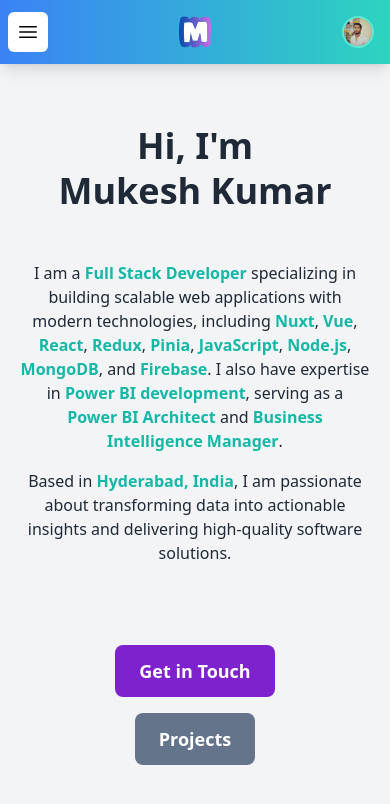
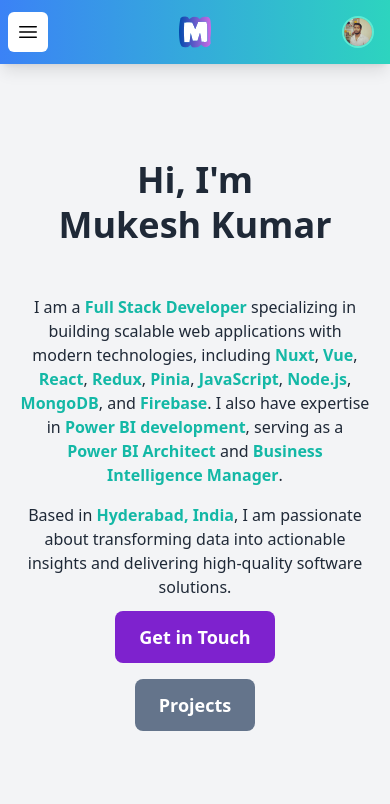
Before and after one commit to Mukeshdiksha2018/Personal-Website, a Nuxt app: page / in a window 390 px wide. Shown: the top 804 px of the page. Built offline with nearby package versions, Linux system fonts and the light colour scheme.

Commit message:
Home page
Home page unnecessary over-flow fixed

```diff
--- a/components/HomeContent.vue
+++ b/components/HomeContent.vue
@@ -4,7 +4,7 @@
   >
     <div class="max-w-6xl p-1 sm:p-1 md:p-1">
       <div
-        class="grid grid-cols-1 md:grid-cols-2 gap-8 md:gap-20 text-center md:text-left mb-20 md:mb-28"
+        class="grid grid-cols-1 md:grid-cols-2 gap-8 md:gap-20 text-center md:text-left mb-3 md:mb-28"
       >
         <!-- Left Column: Name -->
         <div class="animate-fadeInUp">
@@ -53,7 +53,7 @@
       </div>
 
       <div
-        class="mt-8 flex flex-col sm:flex-row justify-center space-y-4 sm:space-y-0 sm:space-x-4 animate-fadeInUp delay-450"
+        class="mt-1 sm:mt-8 flex flex-col sm:flex-row justify-center space-y-4 sm:space-y-0 sm:space-x-4 animate-fadeInUp delay-450"
       >
         <NuxtLink
           class="button-center-mobile px-6 py-3 text-lg font-semibold text-white bg-purple-700 rounded-lg hover:bg-purple-900 transition duration-300 transform hover:scale-105"
```
